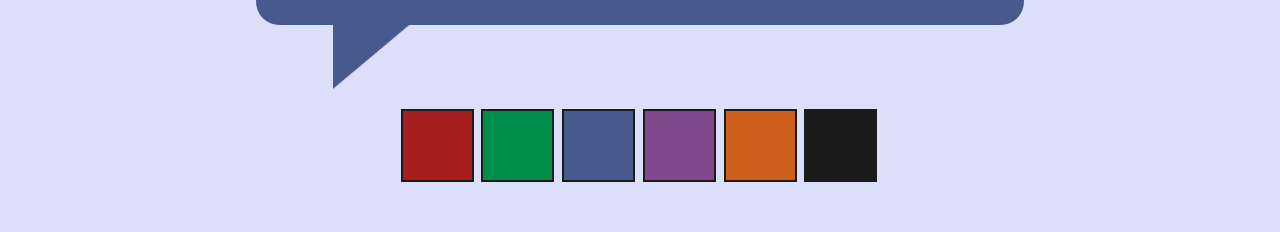
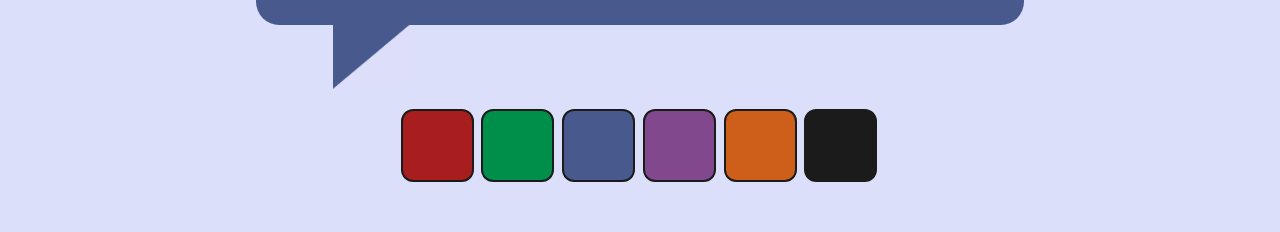
Before and after one commit to jewelcodes/the-yearn-vault, a React (Create React App) app in the folder frontend/: page /submit in a window 1280 px wide. Shown: the part 532-764 px from the top of the page. Built offline with nearby package versions, Linux system fonts and the light colour scheme.

Commit message:
message editor: rounded color selectors

```diff
--- a/frontend/src/components/Message.css
+++ b/frontend/src/components/Message.css
@@ -5,7 +5,7 @@
     border-radius: 1em;
 
     width: 100%;
-    padding-bottom: 100%;
+    padding-bottom: 90%;
 
     margin: 0 auto 8.26% auto;  /* aspect ratio */
     font-size: 1.15em;
--- a/frontend/src/components/MessageEditor.css
+++ b/frontend/src/components/MessageEditor.css
@@ -49,6 +49,7 @@
     border: 0.1em solid var(--black);
     cursor: pointer;
     transition: opacity 0.2s ease-in-out;
+    border-radius: 0.6em;
 }
 
 .color-picker div:hover {
```
